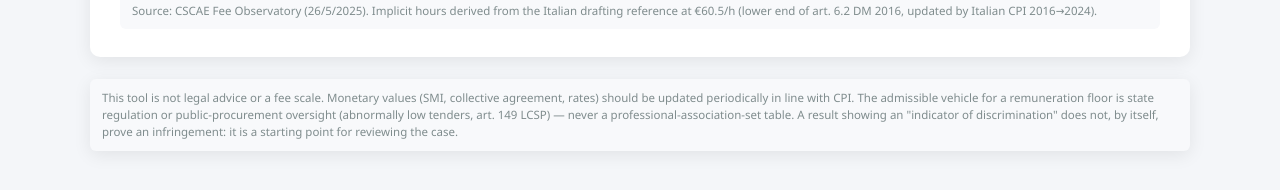
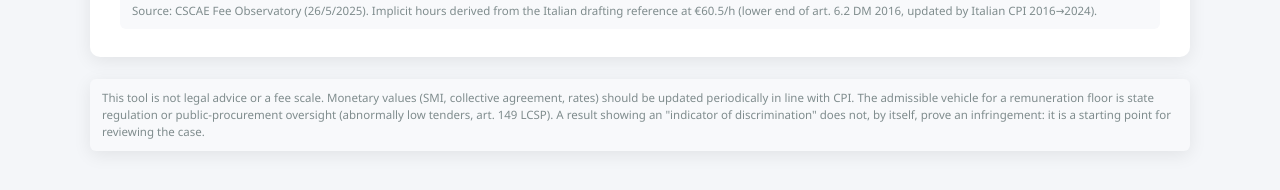
Before and after one commit to HME-MEF/hme-mef.github.io, a Jekyll site: the page en/herramientas/calculadora-indicios.html, which Jekyll copies as it is, in a window 1280 px wide. Shown: the part 2054-2244 px from the top of the page. Built offline with Jekyll 4.4.1, drawn with Linux system fonts in a browser that asks for light colours.

```diff
--- a/en/herramientas/calculadora-indicios.html
+++ b/en/herramientas/calculadora-indicios.html
@@ -277,8 +277,7 @@
   <div class="card notice">
     This tool is not legal advice or a fee scale. Monetary values (SMI, collective agreement, rates)
     should be updated periodically in line with CPI. The admissible vehicle for a remuneration floor is
-    state regulation or public-procurement oversight (abnormally low tenders, art. 149 LCSP) — never a
-    professional-association-set table. A result showing an "indicator of discrimination" does not, by
+    state regulation or public-procurement oversight (abnormally low tenders, art. 149 LCSP). A result showing an "indicator of discrimination" does not, by
     itself, prove an infringement: it is a starting point for reviewing the case.
   </div>
 </div>
@@ -645,8 +644,8 @@ function descargarPDF(){
   h('Caveats and methodology', 11, 7);
   parrafo('This tool is in beta testing: the figures and the calculation engine may change. It is ' +
     'not legal advice or a fee scale. The admissible vehicle for a remuneration floor is state ' +
-    'regulation or public-procurement oversight (abnormally low tenders, art. 149 LCSP) — never a ' +
-    'professional-association-set table. A result showing an "indicator of discrimination" does ' +
+    'regulation or public-procurement oversight (abnormally low tenders, art. 149 LCSP). A ' +
+    'result showing an "indicator of discrimination" does ' +
     'not, by itself, prove an infringement: it is a starting point for reviewing the case.');
   parrafo('Origin and status of every input used (regulatory, collectively-bargained, industry ' +
     'benchmark, or an editable working assumption), and the detail of the values by year: ' +
--- a/herramientas/calculadora-indicios.html
+++ b/herramientas/calculadora-indicios.html
@@ -280,7 +280,7 @@
     Esta herramienta no es asesoramiento jurídico ni un baremo de honorarios. Los valores monetarios
     (SMI, convenio, tarifas) deben actualizarse periódicamente conforme al IPC. El vehículo admisible
     para un suelo retributivo es la norma estatal o el control de la contratación pública (oferta
-    anormalmente baja, art. 149 LCSP) — nunca una tabla de origen colegial. Un resultado "indicio de
+    anormalmente baja, art. 149 LCSP). Un resultado "indicio de
     discriminación" no acredita por sí solo una infracción: es un punto de partida para revisar el
     expediente.
   </div>
@@ -647,8 +647,8 @@ function descargarPDF(){
   parrafo('Esta herramienta está en fase de prueba (beta): las cifras y el motor de ' +
     'cálculo pueden cambiar. No es asesoramiento jurídico ni un baremo de honorarios. ' +
     'El vehículo admisible para un suelo retributivo es la norma estatal o el control ' +
-    'de la contratación pública (oferta anormalmente baja, art. 149 LCSP) — nunca una ' +
-    'tabla de origen colegial. Un resultado "indicio de discriminación" no acredita por ' +
+    'de la contratación pública (oferta anormalmente baja, art. 149 LCSP). ' +
+    'Un resultado "indicio de discriminación" no acredita por ' +
     'sí solo una infracción: es un punto de partida para revisar el expediente.');
   parrafo('Origen y estatus de cada dato empleado (normativo, convencional, benchmark de ' +
     'industria o hipótesis propia editable), y detalle de los valores por año: ' +
```
Also changed, not shown: en/herramientas/evaluador/index.md (+1 -2 lines), herramientas/evaluador/index.md (+1 -1 lines).
